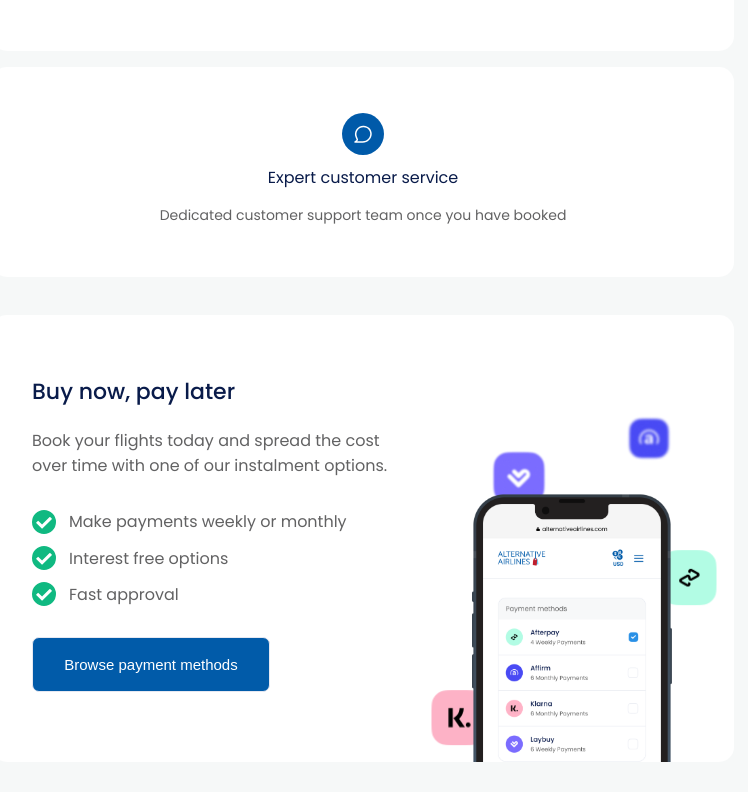
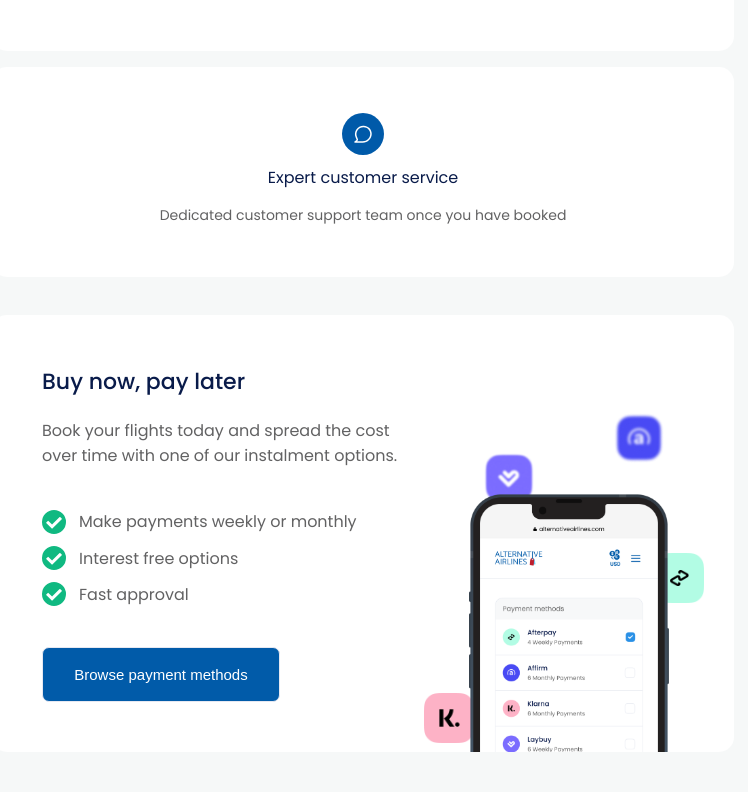
Before and after one commit to mattyocode/altair-landingpage, a React (Create React App) app: page / in a window 1280 px wide. Shown: the part 1109-1901 px from the top of the page, without its empty margins (277-1025 px from the left). Before the commit the page ends 1879 px from the top, so only its background shows below. Built offline with nearby package versions, Linux system fonts and the light colour scheme.

Commit message:
add animation to phone with icons on desktop

```diff
--- a/src/components/Card/LargePromo/LargePromo.module.scss
+++ b/src/components/Card/LargePromo/LargePromo.module.scss
@@ -8,14 +8,19 @@
   width: b.$content-width-mobile;
   border-radius: 15px;
   padding: 22px;
-  margin: 8px auto;
+  margin: 10px auto 40px auto;
   overflow: hidden;
 
   @media screen and (min-width: b.$breakpoint-tablet) {
     width: b.$content-width-tablet;
     flex-direction: row;
     justify-content: space-between;
-    padding: 40px;
+    padding: 30px 50px 20px 50px;
+  }
+
+  @media screen and (min-width: b.$breakpoint-desktop) {
+    width: b.$content-width-desktop;
+    padding: 30px 60px 20px 60px;
   }
 }
 
@@ -34,6 +39,9 @@
 
 .largeContent {
   width: 280px;
+  @media screen and (min-width: b.$breakpoint-desktop) {
+    width: 420px;
+  }
 }
 
 .heading {
@@ -46,13 +54,13 @@
   max-width: 300px;
   @media screen and (min-width: b.$breakpoint-tablet) {
     margin-left: 0;
-    max-width: none;
+    max-width: 440px;
   }
 }
 
 .bulletList {
   list-style-type: none;
-  margin: 30px 0;
+  margin: 40px 0;
   padding-left: 0;
 }
 
--- a/src/components/Card/LargePromo/index.js
+++ b/src/components/Card/LargePromo/index.js
@@ -1,9 +1,11 @@
-import React, { useState, useEffect } from 'react';
+import React, { useState, useEffect, createContext } from 'react';
 import CTABtn from '../../Search/CTABtn';
 import useWindowSize from '../../../hooks/use-window-size';
 import * as BREAKPOINTS from '../../../constants/breakpoints';
 
 import styles from './LargePromo.module.scss';
+
+export const isHoveredContext = createContext();
 
 export default function LargePromo({
   heading,
@@ -16,6 +18,7 @@
   ...restProps
 }) {
   const [smallScreen, setSmallScreen] = useState(true);
+  const [isHovered, setIsHovered] = useState(false);
   const { width } = useWindowSize();
 
   useEffect(() => {
@@ -25,8 +28,15 @@
       setSmallScreen(false);
     }
   }, [width]);
+
   return (
-    <section className={styles.card} {...restProps}>
+    <isHoveredContext.Provider value={{ isHovered }}>
+      <section
+        className={styles.card}
+        {...restProps}
+        onMouseEnter={() => setIsHovered(true)}
+        onMouseLeave={() => setIsHovered(false)}
+      >
         <div className={styles.cardContent}>
           <h2 className={styles.heading}>{heading}</h2>
           <p className={styles.description}>{description}</p>
@@ -63,5 +73,6 @@
           <div className={styles.largeContent}>{largeContent}</div>
         )}
       </section>
+    </isHoveredContext.Provider>
   );
 }
--- a/src/components/FeatureImage/PaymentLogos/PaymentLogos.module.scss
+++ b/src/components/FeatureImage/PaymentLogos/PaymentLogos.module.scss
@@ -5,6 +5,9 @@
   display: flex;
   width: b.$content-width-mobile;
   height: 90px;
+  @media screen and (min-width: b.$breakpoint-desktop) {
+    width: 400px;
+  }
 }
 
 .logo {
--- a/src/components/FeatureImage/PaymentLogos/index.js
+++ b/src/components/FeatureImage/PaymentLogos/index.js
@@ -1,4 +1,8 @@
-import React from 'react';
+import React, { useState, useEffect, useContext } from 'react';
+import { motion, useAnimation } from 'framer-motion';
+import { isHoveredContext } from '../../Card/LargePromo';
+import useWindowSize from '../../../hooks/use-window-size';
+import * as BREAKPOINTS from '../../../constants/breakpoints';
 
 import styles from './PaymentLogos.module.scss';
 
@@ -25,12 +29,61 @@
   },
 ];
 
+const logoLeftVariants = {
+  initial: { y: 0, x: 0, scale: 1 },
+  hover: {
+    y: -10,
+    x: -10,
+    scale: 1.1,
+    transition: {
+      delay: 0.05,
+      duration: 0.3,
+      ease: 'easeInOut',
+    },
+  },
+};
+
+const logoRightVariants = {
+  initial: { y: 0, x: 0, scale: 1 },
+  hover: {
+    y: -10,
+    x: 10,
+    scale: 1.1,
+    transition: {
+      delay: 0.05,
+      duration: 0.3,
+      ease: 'easeInOut',
+    },
+  },
+};
+
 export default function PaymentLogos({
   logoData = [],
   positionData = defaultLogoPositions,
   children,
   ...restProps
 }) {
+  const [isDesktop, setIsDesktop] = useState(false);
+  const { isHovered } = useContext(isHoveredContext);
+  const { width } = useWindowSize();
+  const controls = useAnimation();
+
+  useEffect(() => {
+    if (width < BREAKPOINTS.DESKTOP) {
+      setIsDesktop(false);
+    } else {
+      setIsDesktop(true);
+    }
+  }, [width]);
+
+  useEffect(() => {
+    if (isHovered && isDesktop) {
+      controls.start('hover');
+    } else {
+      controls.start('initial');
+    }
+  }, [isHovered, isDesktop, controls]);
+
   return (
     <div className={styles.wrapper} {...restProps}>
       {logoData.map((logo, idx) => {
@@ -45,11 +98,29 @@
           position.transform = positionData[idx].transform;
           position.position = 'absolute';
         }
-        return (
-          <div style={position}>
-            <img className={styles.logo} src={logo.src} alt={logo.name} />
-          </div>
-        );
+        if (idx < Math.round(logoData.length / 2)) {
+          return (
+            <motion.div
+              style={position}
+              initial='initial'
+              animate={controls}
+              variants={logoLeftVariants}
+            >
+              <img className={styles.logo} src={logo.src} alt={logo.name} />
+            </motion.div>
+          );
+        } else {
+          return (
+            <motion.div
+              style={position}
+              initial='initial'
+              animate={controls}
+              variants={logoRightVariants}
+            >
+              <img className={styles.logo} src={logo.src} alt={logo.name} />
+            </motion.div>
+          );
+        }
       })}
       {children}
     </div>
--- a/src/components/FeatureImage/PhoneWithLogos/PhoneWithLogos.module.scss
+++ b/src/components/FeatureImage/PhoneWithLogos/PhoneWithLogos.module.scss
@@ -1,11 +1,21 @@
+@use '../../../styles/base' as b;
+
 .wrapper {
+  width: 100%;
 }
 
 .foreground {
+  position: absolute;
   z-index: 100;
-  margin: auto;
+  left: 65px;
+  @media screen and (min-width: b.$breakpoint-desktop) {
+    top: -110px;
+  }
 }
 
 .image {
   width: 200px;
+  @media screen and (min-width: b.$breakpoint-desktop) {
+    width: 280px;
+  }
 }
--- a/src/components/FeatureImage/PhoneWithLogos/index.js
+++ b/src/components/FeatureImage/PhoneWithLogos/index.js
@@ -1,8 +1,71 @@
-import React from 'react';
+import React, { useState, useEffect, useContext } from 'react';
+import { motion, useAnimation } from 'framer-motion';
 import PaymentLogos from '../PaymentLogos';
+import { isHoveredContext } from '../../Card/LargePromo';
 import bnplMobile from '../../../assets/images/bnpl-mobile.png';
+import useWindowSize from '../../../hooks/use-window-size';
+import * as BREAKPOINTS from '../../../constants/breakpoints';
 
 import styles from './PhoneWithLogos.module.scss';
+
+const phoneVariants = {
+  initial: { y: 0, scale: 1 },
+  hover: {
+    y: 10,
+    scale: 1.05,
+    transition: {
+      delay: 0.05,
+      duration: 0.3,
+      ease: 'easeInOut',
+    },
+  },
+};
+
+const tabletLogoPositions = [
+  {
+    top: 200,
+    left: 20,
+    transform: 'scale(1.1)',
+  },
+  {
+    top: -40,
+    left: 80,
+    transform: 'scale(1.1)',
+  },
+  {
+    top: -80,
+    left: 210,
+    transform: 'scale(0.9)',
+  },
+  {
+    top: 60,
+    left: 250,
+    transform: 'scale(1.1)',
+  },
+];
+
+const desktopLogoPositions = [
+  {
+    top: 190,
+    left: 20,
+    transform: 'scale(1.1)',
+  },
+  {
+    top: 130,
+    left: -50,
+    transform: 'scale(1)',
+  },
+  {
+    top: 65,
+    left: 390,
+    transform: 'scale(0.9)',
+  },
+  {
+    top: -10,
+    left: 330,
+    transform: 'scale(1.1)',
+  },
+];
 
 export default function PhoneWithLogos({
   logoData,
@@ -10,12 +73,41 @@
   children,
   ...restProps
 }) {
+  const [isDesktop, setIsDesktop] = useState(false);
+  const { isHovered } = useContext(isHoveredContext);
+  const { width } = useWindowSize();
+  const controls = useAnimation();
+
+  useEffect(() => {
+    if (width < BREAKPOINTS.DESKTOP) {
+      setIsDesktop(false);
+    } else {
+      setIsDesktop(true);
+    }
+  }, [width]);
+
+  useEffect(() => {
+    if (isHovered && isDesktop) {
+      controls.start('hover');
+    } else {
+      controls.start('initial');
+    }
+  }, [isHovered, isDesktop, controls]);
+
   return (
     <div className={styles.wrapper} {...restProps}>
-      <PaymentLogos logoData={logoData} positionData={positionData}>
-        <div className={styles.foreground}>
+      <PaymentLogos
+        logoData={logoData}
+        positionData={isDesktop ? desktopLogoPositions : tabletLogoPositions}
+      >
+        <motion.div
+          className={styles.foreground}
+          initial='initial'
+          animate={controls}
+          variants={phoneVariants}
+        >
           <img className={styles.image} src={bnplMobile} alt='Smart phone' />
-        </div>
+        </motion.div>
       </PaymentLogos>
     </div>
   );
```
Lines whose indentation alone changed are shown as unchanged.
